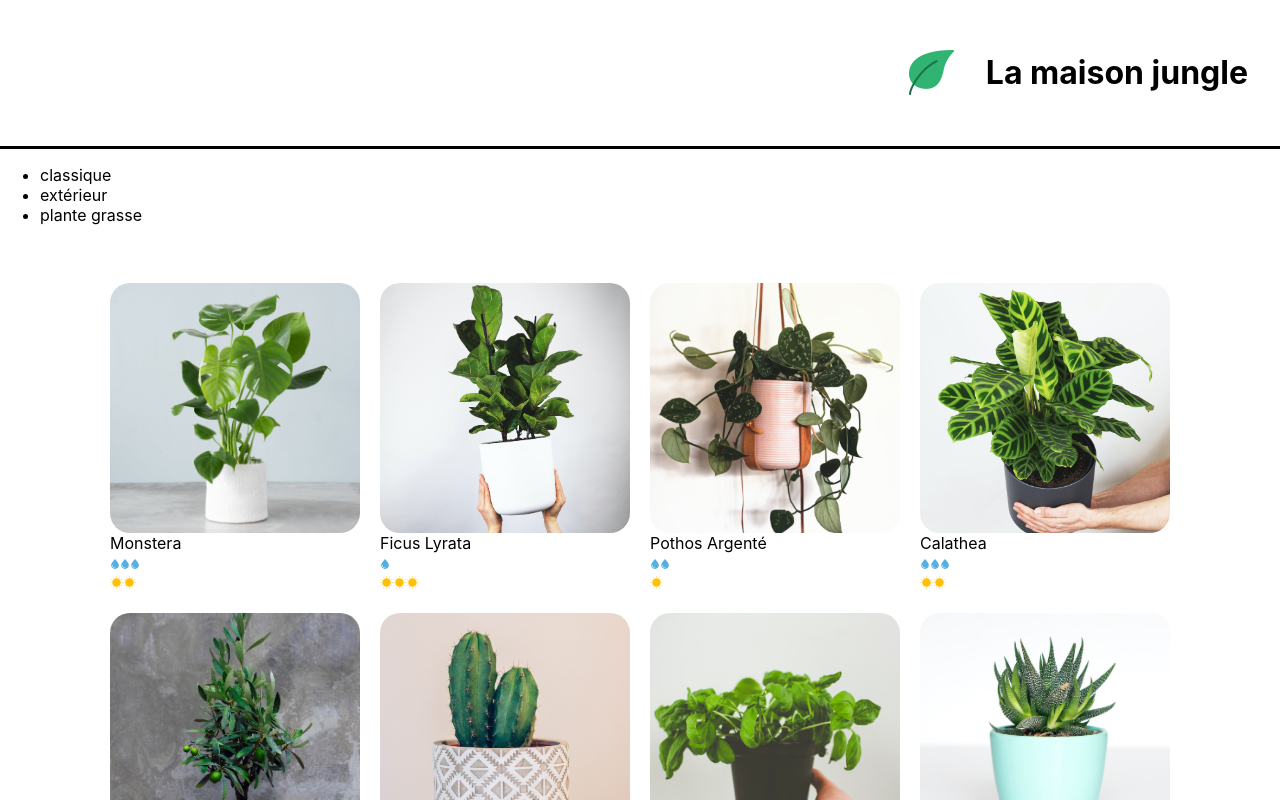
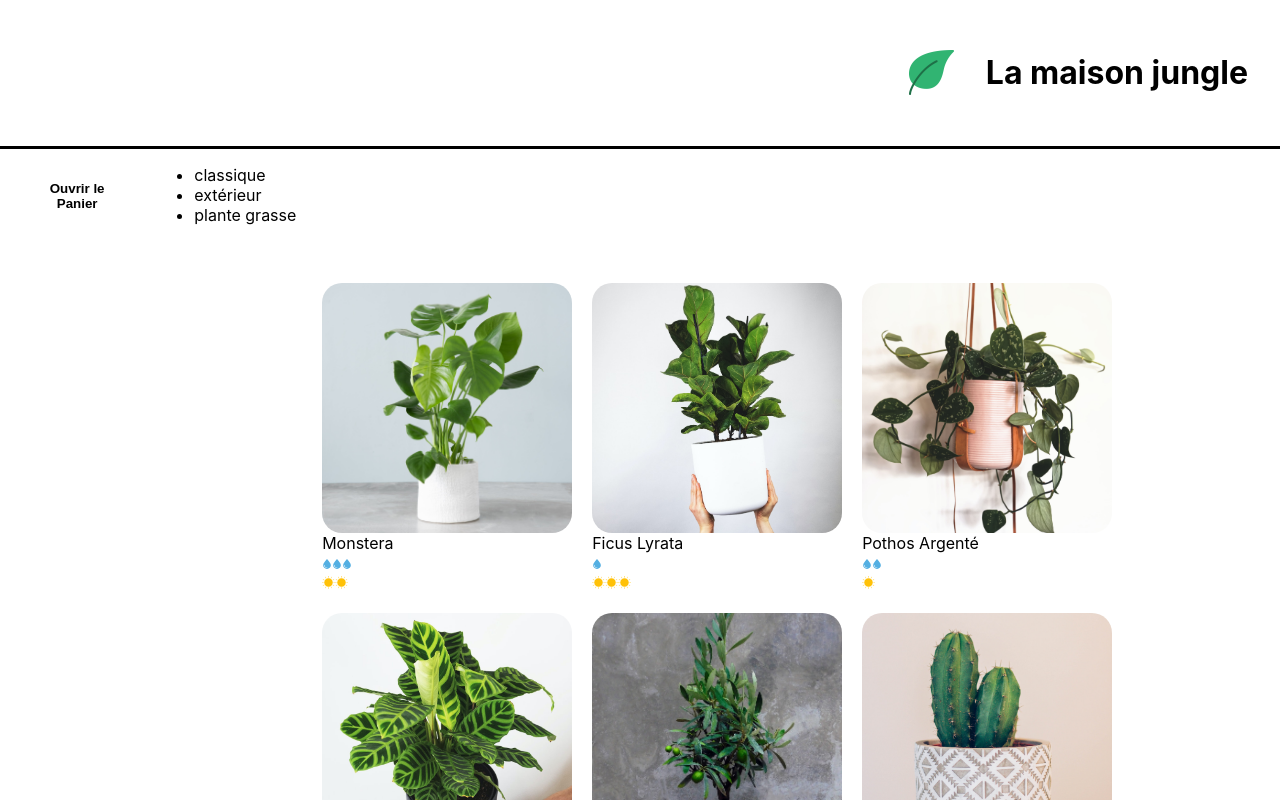
Before and after one commit to MaryamVerdon/la-maison-jungle, a React (Create React App) app: page / in a window 1280 px wide. Shown: the top 800 px of the page. Built offline with nearby package versions, Linux system fonts and the light colour scheme.

Commit message:
modification du Panier et ajout d'un bouton pour vider le panier

```diff
--- a/src/components/App.js
+++ b/src/components/App.js
@@ -1,8 +1,9 @@
 import Banner from './Banner';
 import logo from '../assets/logo.png';
-// import Cart from './Cart';
+import Cart from './Cart';
 import Footer from './Footer';
 import ShoppingList from './ShoppingList';
+import '../styles/Layout.css';
 
 function App() {
 	return (
@@ -11,9 +12,10 @@
 				<img src={logo} alt='La maison jungle' className='lmj-logo' />
 				<h1 className='lmj-title'>La maison jungle</h1>
 			</Banner>
-
-			{/* <Cart /> */}
-			<ShoppingList />
+			<div className='lmj-layout-inner'>
+				<Cart />
+				<ShoppingList />
+			</div>
 			<Footer />
 		</div>
 	)
--- a/src/components/Cart.js
+++ b/src/components/Cart.js
@@ -1,18 +1,35 @@
+import { useState } from 'react';
 import '../styles/Cart.css';
 
 function Cart() {
-    const monsteraPrice = 8
-    const ivyPrice = 10
-    const flowerPrice = 15
-    return (<div className="lmj-cart">
+  const monsteraPrice = 8
+  const [cart, updateCart] = useState(0)
+  const [isOpen, setIsOpen] = useState(false)
+
+  return isOpen ? (
+		<div className='lmj-cart'>
+			<button
+				className='lmj-cart-toggle-button'
+				onClick={() => setIsOpen(false)}
+			>
+				Fermer
+			</button>
         <h2>Panier</h2>
-        <ul>
-        <li>Monstera : {monsteraPrice}€</li>
-         <li>Lierre : {ivyPrice}€</li>
-         <li>Fleurs : {flowerPrice}€</li>
-        </ul>
-          Total : {monsteraPrice + ivyPrice + flowerPrice }€
-          </div>)
+        <div>Monstera : {monsteraPrice}€</div>
+        <button onClick={() => updateCart(cart + 1)}>Ajouter</button>
+        <h3>Total : {monsteraPrice * cart}€</h3>
+			<button onClick={() => updateCart(0)}>Vider le panier</button>
+		</div>
+	) : (
+		<div className='lmj-cart-closed'>
+			<button
+				className='lmj-cart-toggle-button'
+				onClick={() => setIsOpen(true)}
+			>
+				Ouvrir le Panier
+			</button>
+		</div>
+	)
 }
 
 export default Cart;
--- a/src/components/ShoppingList.js
+++ b/src/components/ShoppingList.js
@@ -15,7 +15,7 @@
 				{categories.map((cat) => (
 					<li key={cat}>{cat}</li>
 				))}
-			</ul>
+				</ul>
 			<ul className='lmj-plant-list'>
 				{plantList.map(({ id, cover, name, water, light }) => (
 					<PlantItem
```
